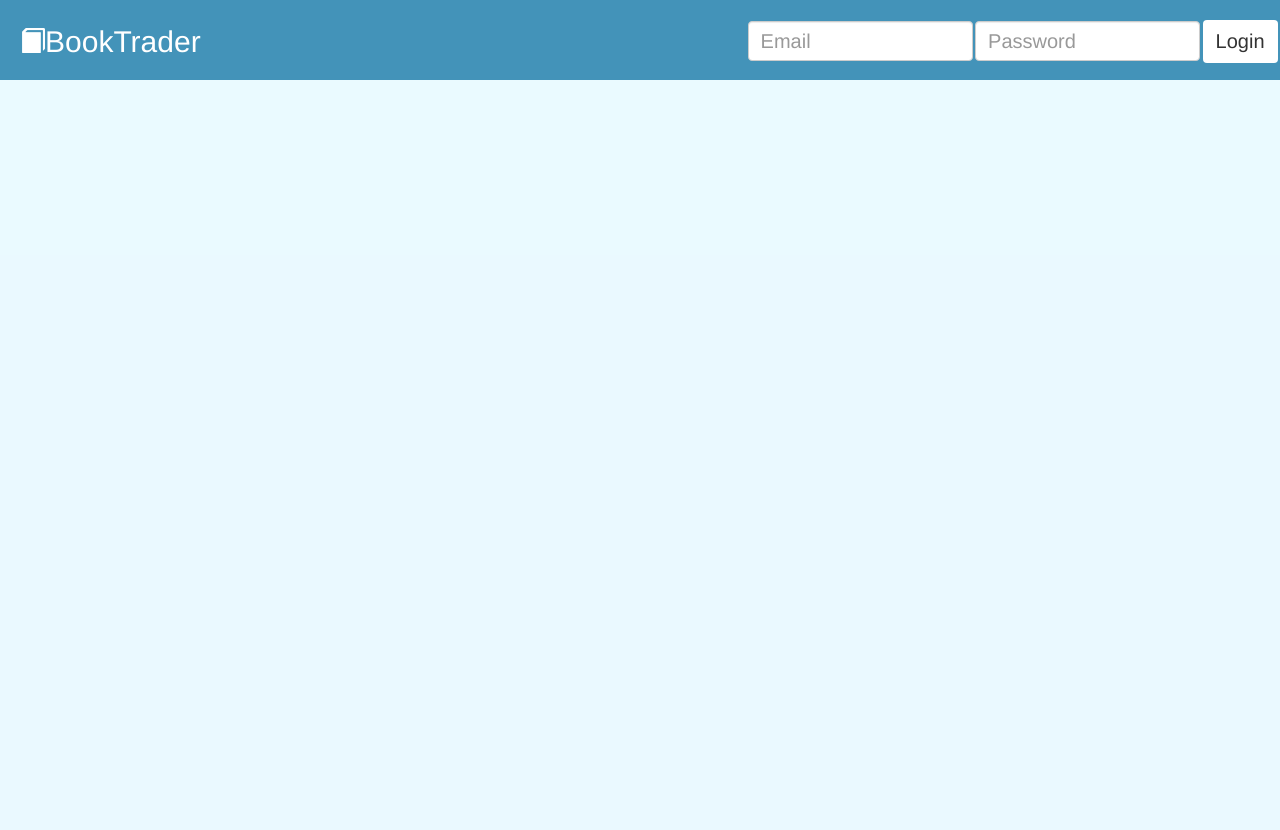
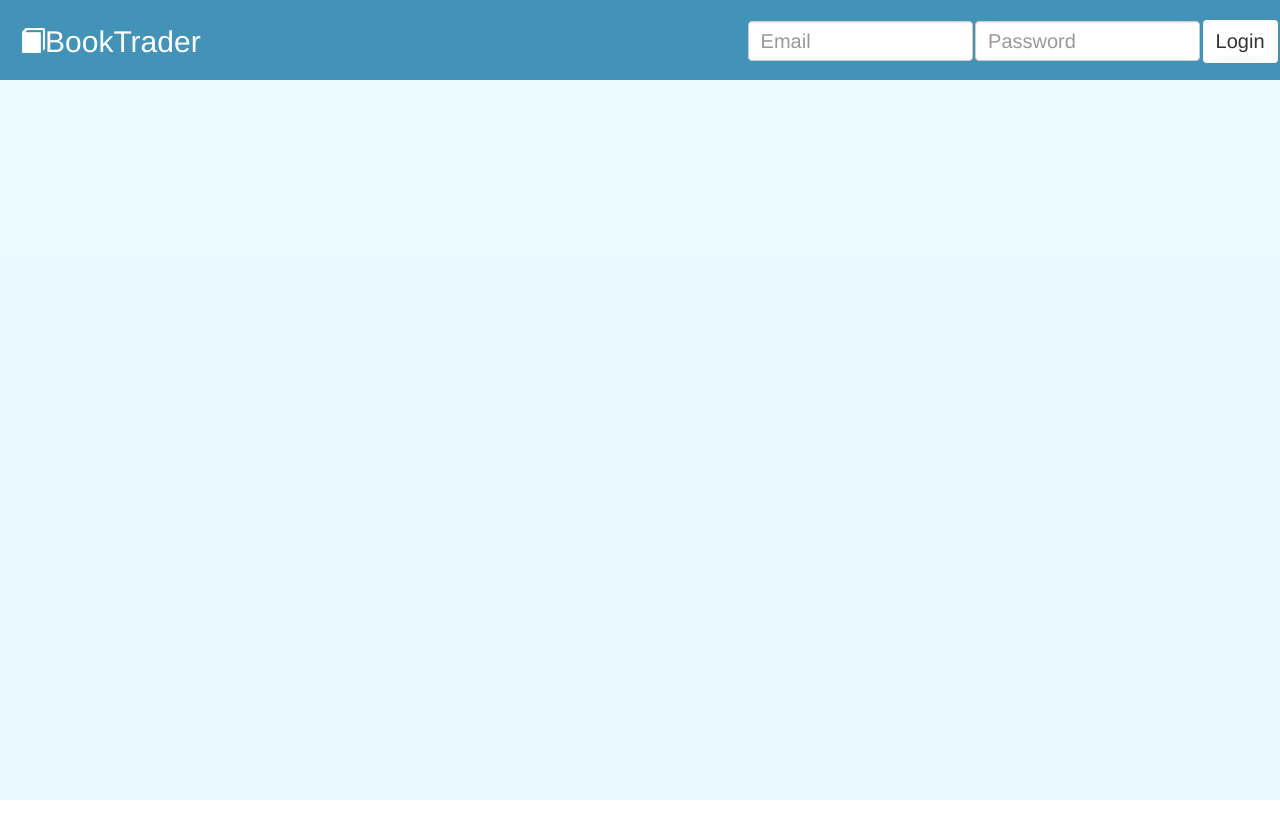
Before and after one commit to Bevets87/Book-Trading-App, a React app: page /login in a window 1280 px wide. After the commit the page ends 800 px from the top, so only its background shows below. Built offline with nearby package versions, Linux system fonts and the light colour scheme; no server answers; the HTML template or start-up script is replaced by a standard one.

Commit message:
rebuilt dist folder

```diff
--- a/src/client/components/Login.scss
+++ b/src/client/components/Login.scss
@@ -2,8 +2,7 @@ $main-font-color: rgb(67,147,185);
 $main-background-color: rgba(50,200,255, 0.1);
 
 .main-container {
-  min-height: calc(100vh - 50px);
-  max-height: auto;
+  height: auto;
   background: $main-background-color;
   .mobile-login-container {
 
--- a/src/client/components/Main.scss
+++ b/src/client/components/Main.scss
@@ -7,6 +7,7 @@ $main-font-color: rgb(67,147,185);
   background: $main-background-color;
   @media (max-width: 767.99px) {
     min-height: calc(100vh - 50px);
+    max-height: auto;
   }
   .about-container {
 
--- a/src/client/components/Register.scss
+++ b/src/client/components/Register.scss
@@ -2,8 +2,7 @@ $main-font-color: rgb(67,147,185);
 $main-background-color: rgba(50,200,255, 0.1);
 
 .main-container {
-  min-height: calc(100vh - 50px);
-  max-height: auto;
+  height: auto;
   background: $main-background-color;
   .mobile-register-container {
 
```
Also changed, not shown: 2 other files (tests, documents, lock files or other folders).
